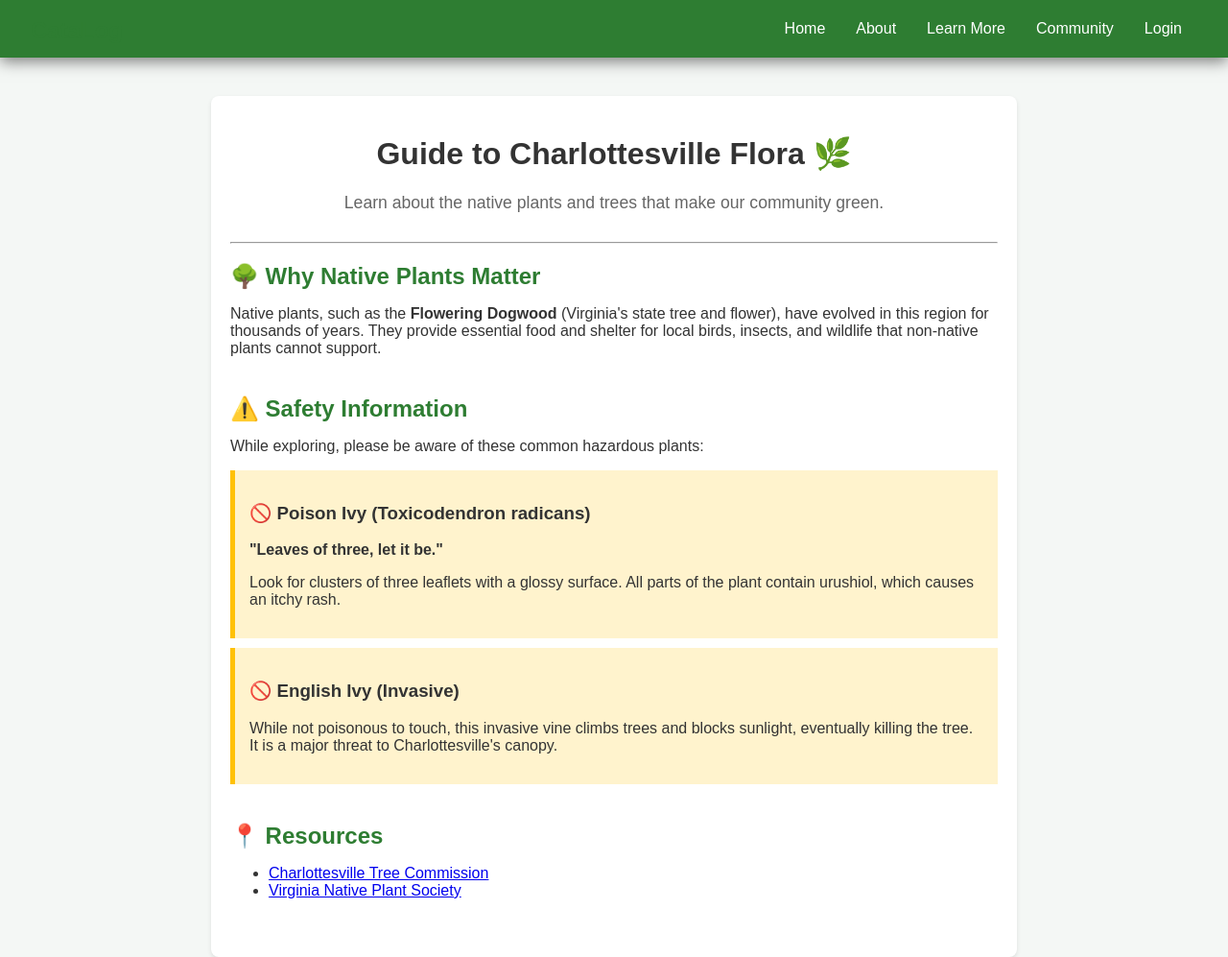
After one commit to jackmichaud/catalog, a Django app: page /learn/ in a window 1280 px wide. The commit adds this page. Shown: the whole page at 96% size. Run offline with Django 5.2, Linux system fonts and the light colour scheme; some libraries are stand-ins or nearby versions.

Commit message:
Created a new branch for a "Learn More" page

```diff
--- a/home/templates/base.html
+++ b/home/templates/base.html
@@ -24,6 +24,7 @@
         <ul>
             <li><a href="{% url 'index' %}">Home</a></li>
             <li><a href="{% url 'about' %}">About</a></li>
+            <li><a href="{% url 'learn' %}">Learn More</a></li>
             <li><a href="{% url 'community' %}">Community</a></li>
             {% if user.role == 'moderator' %}
                 <li><a href="{% url 'moderator' %}">Moderation</a></li>
--- /dev/null
+++ b/home/templates/home/learn.html
@@ -0,0 +1,64 @@
+{% extends "base.html" %}
+{% load static %}
+
+{% block title %}Learn | CataLog{% endblock %}
+
+{% block content %}
+<div class="container learn-container">
+    <div class="header-section">
+        <h1>Guide to Charlottesville Flora 🌿</h1>
+        <p class="subtitle">Learn about the native plants and trees that make our community green.</p>
+    </div>
+
+    <hr>
+
+    <div class="content-section">
+        <h2>🌳 Why Native Plants Matter</h2>
+        <p>
+            Native plants, such as the <strong>Flowering Dogwood</strong> (Virginia's state tree and flower),
+            have evolved in this region for thousands of years. They provide essential food and shelter
+            for local birds, insects, and wildlife that non-native plants cannot support.
+        </p>
+    </div>
+
+    <div class="content-section">
+        <h2>⚠️ Safety Information</h2>
+        <p>While exploring, please be aware of these common hazardous plants:</p>
+
+        <div class="warning-box" style="background-color: #fff3cd; padding: 15px; border-left: 5px solid #ffc107; margin: 10px 0;">
+            <h3>🚫 Poison Ivy (Toxicodendron radicans)</h3>
+            <p><strong>"Leaves of three, let it be."</strong></p>
+            <p>Look for clusters of three leaflets with a glossy surface. All parts of the plant contain urushiol, which causes an itchy rash.</p>
+        </div>
+
+        <div class="warning-box" style="background-color: #fff3cd; padding: 15px; border-left: 5px solid #ffc107; margin: 10px 0;">
+            <h3>🚫 English Ivy (Invasive)</h3>
+            <p>While not poisonous to touch, this invasive vine climbs trees and blocks sunlight, eventually killing the tree. It is a major threat to Charlottesville's canopy.</p>
+        </div>
+    </div>
+
+    <div class="content-section">
+        <h2>📍 Resources</h2>
+        <ul>
+            <li><a href="https://www.charlottesville.gov/removetrees" target="_blank">Charlottesville Tree Commission</a></li>
+            <li><a href="https://vnps.org/" target="_blank">Virginia Native Plant Society</a></li>
+        </ul>
+    </div>
+</div>
+
+<style>
+    /* You can put this in style.css later, but this works for now */
+    .learn-container {
+        max-width: 800px;
+        margin: 40px auto;
+        padding: 20px;
+        background-color: white;
+        border-radius: 8px;
+        box-shadow: 0 2px 4px rgba(0,0,0,0.1);
+    }
+    .header-section { text-align: center; margin-bottom: 30px; }
+    .subtitle { color: #666; font-size: 1.1em; }
+    .content-section { margin-bottom: 40px; }
+    h2 { color: #2e7d32; margin-bottom: 15px; }
+</style>
+{% endblock %}
--- a/home/urls.py
+++ b/home/urls.py
@@ -21,6 +21,7 @@ urlpatterns = [
     path("api/trees/<int:tree_id>/edit/", views.edit_tree, name="edit_tree"),
     path("api/trees/<int:tree_id>/delete/", views.delete_tree, name="delete_tree"),
     path('delete-account/', views.delete_account, name='delete_account'),
+    path('learn/', views.learn, name='learn'),
     # Moderator API endpoints
     path('moderator/api/users/', views.mod_get_users, name='mod_get_users'),
     path('moderator/api/users/search/', views.mod_search_users, name='mod_search_users'),
--- a/home/views.py
+++ b/home/views.py
@@ -485,3 +485,7 @@ def mod_recent_activity(request):
     activities.sort(key=lambda x: x['time'], reverse=True)
 
     return JsonResponse({'activities': activities[:15]})
+
+def learn(request):
+    """Renders the static Learn page with educational resources."""
+    return render(request, 'home/learn.html')
```
